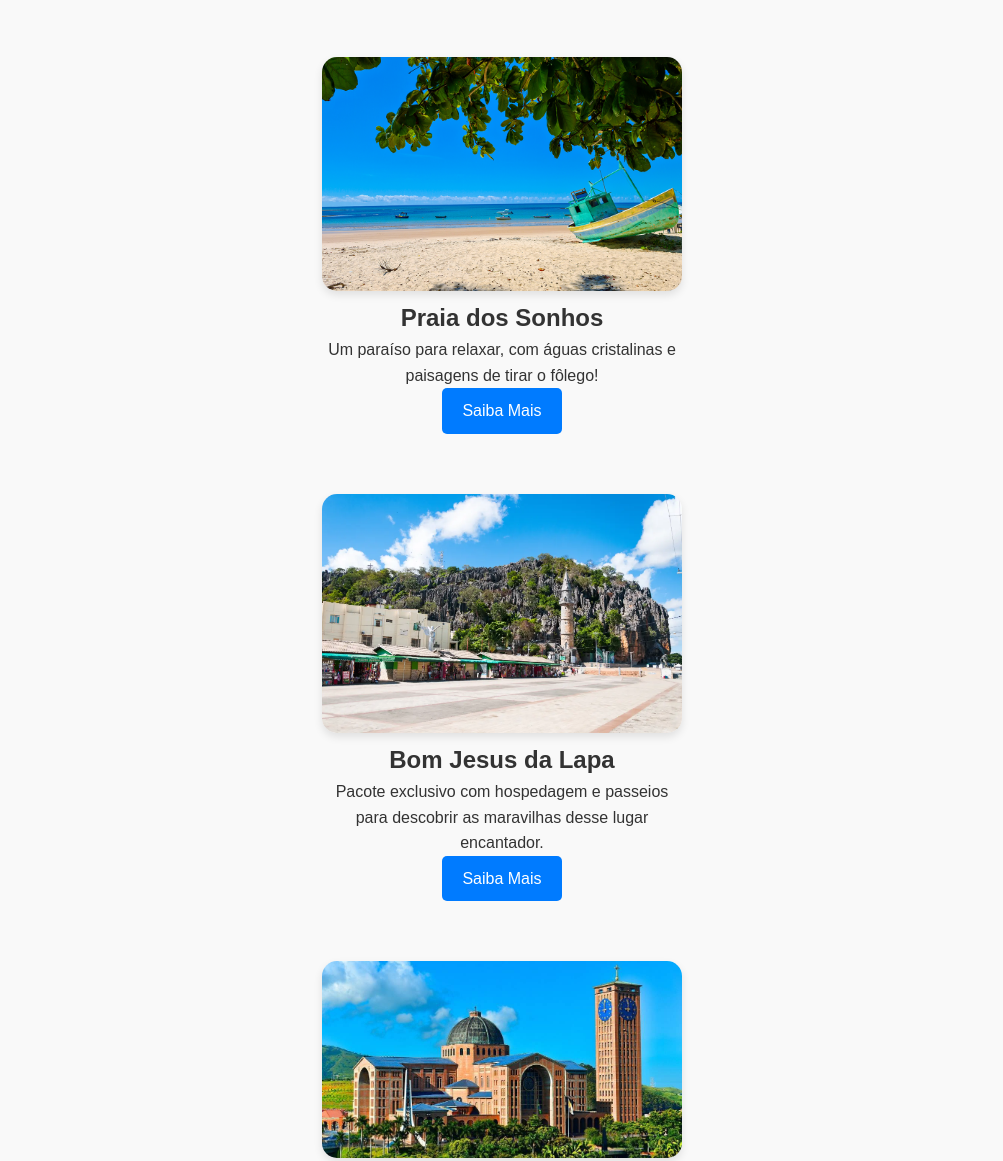
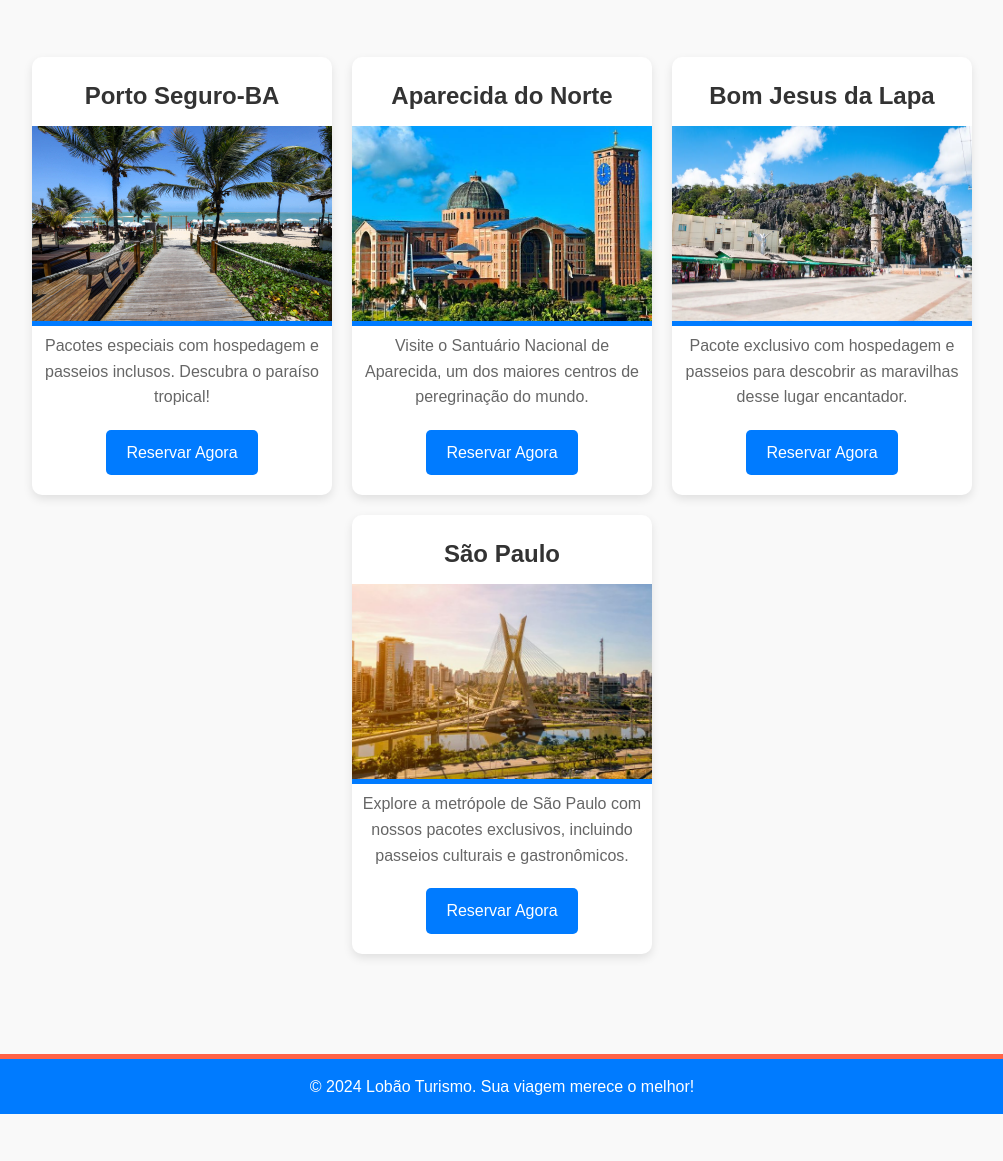
Before and after one commit to Marianny24/front-end-tf-web, a website: page passeiosturisticos/index.html in a window 1280 px wide. Shown: the part 280-1441 px from the top of the page, without its empty margins (138-1141 px from the left). After the commit the page ends 1394 px from the top, so only its background shows below. Drawn offline with Linux system fonts and the light colour scheme.

Commit message:
commitado

```diff
--- a/login.html
+++ b/login.html
@@ -1,4 +1,3 @@
-<!-- login.html -->
 <!DOCTYPE html>
 <html lang="pt-BR">
 <head>
@@ -21,7 +20,6 @@
         </section>
 
         <section class="galeria">
-
             <div class="login-box">
                 <h2>Faça seu login</h2>
                 <form id="login-form">
@@ -30,13 +28,25 @@
                     <button type="submit" id="entrar">Entrar</button>
                 </form>
             </div>
-
         </section>
     </main>
 
     <footer>
         <p>&copy; 2024 Lobão Turismo. Sua viagem merece o melhor!</p>
     </footer>
+
+    <script type="module" src="js/login.js"></script>
+    <script>
+        document.getElementById('login-form').addEventListener('submit', function(event) {
+            event.preventDefault();
+            const email = document.getElementById('email').value;
+            const senha = document.getElementById('senha').value;
+            // Aqui você pode adicionar a lógica para processar o login
+            console.log('Email:', email);
+            console.log('Senha:', senha);
+            // Exemplo de redirecionamento após login bem-sucedido
+            window.location.href = 'home.html';
+        });
+    </script>
 </body>
-<script type="module"  src="js/login.js"></script>
 </html>
--- a/passeiosturisticos/index.html
+++ b/passeiosturisticos/index.html
@@ -26,32 +26,32 @@
             <p>Experimente passeios únicos e descubra novos destinos com conforto e qualidade.</p>
         </section>
 
-        <section class="tours">
-            <div class="tour">
-                <img src="../img/PortoSeguro_1.png" alt="Praia dos Sonhos" class="tour-img">
-                <h2>Praia dos Sonhos</h2>
-                <p>Um paraíso para relaxar, com águas cristalinas e paisagens de tirar o fôlego!</p>
-                <a href="https://wa.me/seunumerowhatsapp?text=Gostaria+de+mais+informações+sobre+o+passeio+Praia+dos+Sonhos" class="btn" target="_blank">Saiba Mais</a>
-            </div>
-            <div class="tour">
-                <img src="../img/fotos-de-bom-jesus-da-lapa.jpg" alt="Porto Seguro-BA" class="tour-img">
-                <h2>Bom Jesus da Lapa</h2>
-                <p>Pacote exclusivo com hospedagem e passeios para descobrir as maravilhas desse lugar encantador.</p>
-                <a href="https://wa.me/seunumerowhatsapp?text=Gostaria+de+mais+informações+sobre+o+Pacote+de+Bom+Jesus+da+Lapa" class="btn" target="_blank">Saiba Mais</a>
+        <section class="galeria">
+            <div class="viagem">
+                <h2>Porto Seguro-BA</h2>
+                <img src="../img/porto-seguro.jpg" alt="Porto Seguro-BA" class="pacote-img">
+                <p>Pacotes especiais com hospedagem e passeios inclusos. Descubra o paraíso tropical!</p>
+                <a href="https://wa.me/seunumerowhatsapp?text=Gostaria+de+mais+informações+sobre+as+Praias+do+Nordeste" class="btn" target="_blank">Reservar Agora</a>
             </div>
 
-            <div class="tour">
-                <img src="../img/SANTUARIOAPARECIDA.jpg" alt="Aparecida do Norte" class="tour-img">
+            <div class="viagem">
                 <h2>Aparecida do Norte</h2>
-                <p>Uma viagem espiritual e cultural, visitando o famoso Santuário de Aparecida do Norte e seus arredores.</p>
-                <a href="https://wa.me/seunumerowhatsapp?text=Gostaria+de+mais+informações+sobre+o+pacote+Aparecida+do+Norte" class="btn" target="_blank">Saiba Mais</a>
+                <img src="../img/SANTUARIOAPARECIDA.jpg" alt="Aparecida do Norte" class="pacote-img">
+                <p>Visite o Santuário Nacional de Aparecida, um dos maiores centros de peregrinação do mundo.</p>
+                <a href="https://wa.me/seunumerowhatsapp?text=Gostaria+de+mais+informações+sobre+o+pacote+Aparecida+do+Norte" class="btn" target="_blank">Reservar Agora</a>
             </div>
 
-            <div class="tour">
-                <img src="../img/saopaulo.jpg" alt="São Paulo" class="tour-img">
+            <div class="viagem">
+                <h2>Bom Jesus da Lapa</h2>
+                <img src="../img/fotos-de-bom-jesus-da-lapa.jpg" alt="São Paulo" class="pacote-img">
+                <p>Pacote exclusivo com hospedagem e passeios para descobrir as maravilhas desse lugar encantador.</p>
+                <a href="https://wa.me/seunumerowhatsapp?text=Gostaria+de+mais+informações+sobre+o+Pacote+de+Bom+Jesus+da+Lapa" class="btn" target="_blank">Reservar Agora</a>
+            </div>
+            <div class="viagem">
                 <h2>São Paulo</h2>
-                <p>Explore a metrópole de São Paulo, com pacotes exclusivos para turismo cultural e diversão para toda a família.</p>
-                <a href="https://wa.me/seunumerowhatsapp?text=Gostaria+de+mais+informações+sobre+os+Pacotes+para+a+Sao+Paulo" class="btn" target="_blank">Saiba Mais</a>
+                <img src="../img/saopaulo.jpg" alt="São Paulo" class="pacote-img">
+                <p>Explore a metrópole de São Paulo com nossos pacotes exclusivos, incluindo passeios culturais e gastronômicos.</p>
+                <a href="https://wa.me/seunumerowhatsapp?text=Gostaria+de+mais+informações+sobre+os+Pacotes+para+São+Paulo" class="btn" target="_blank">Reservar Agora</a>
             </div>
         </section>
     </main>
```
Also changed, not shown: index.html (+2 -2 lines), js/login.js (+17 -11 lines), lobaoturismo/index.html (+5 -2 lines), img/Imagem-Onibus1.jpg (added), img/Imagem-Onibus2.jpg (added), img/Onibus-Antigo.jpeg (added), img/motoristas.jpg (added). Lines whose indentation alone changed are shown as unchanged.
